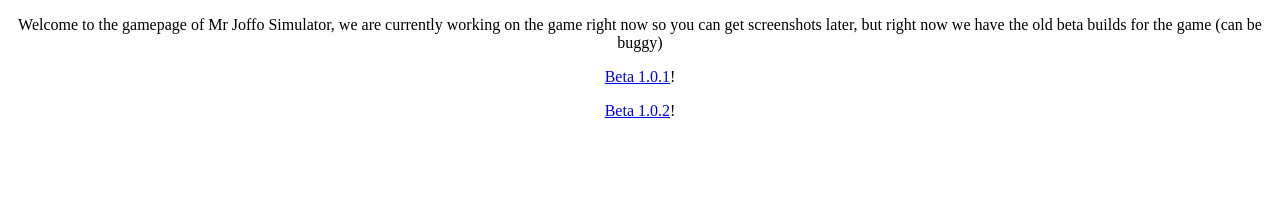
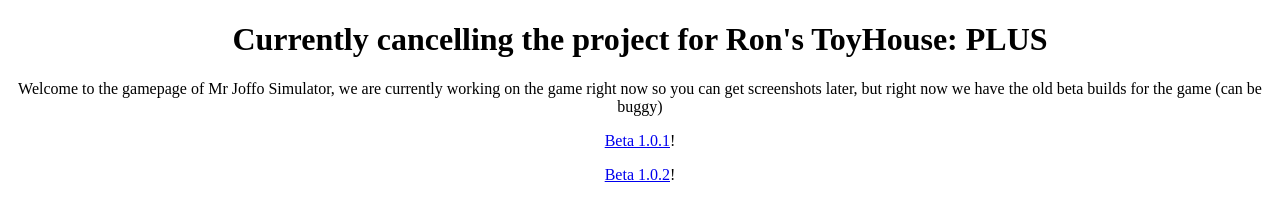
Before and after one commit to RealTworldor/Copper-s-Mods, a plain HTML site: page mrjoffosimulatorgamepage.html in a window 1280 px wide. Drawn offline with Linux system fonts and the light colour scheme.

Commit message:
Update mrjoffosimulatorgamepage.html

```diff
--- a/mrjoffosimulatorgamepage.html
+++ b/mrjoffosimulatorgamepage.html
@@ -17,6 +17,7 @@
          This makes it easier to make new pages for your site. -->
   </head>
   <body>
+    <h1>Currently cancelling the project for Ron's ToyHouse: PLUS</h1>
     <p>Welcome to the gamepage of Mr Joffo Simulator, we are currently working on the game right now so you can get screenshots later, but right now we have the old beta builds for the game (can be buggy)</p>
     <p><a href="https://mega.nz/file/TTBg3JLD#GWQ7AyGpnbFKxGG-4Fuvi7twCCSdScySlMKUuWrErxQ">Beta 1.0.1</a>!</p>
     <p><a href="https://mega.nz/file/TLQTiTKI#sgI0P9a_4ZQCdCluNz1toRj0MCKeH_QAIdpebvAgEuA">Beta 1.0.2</a>!</p>
```
